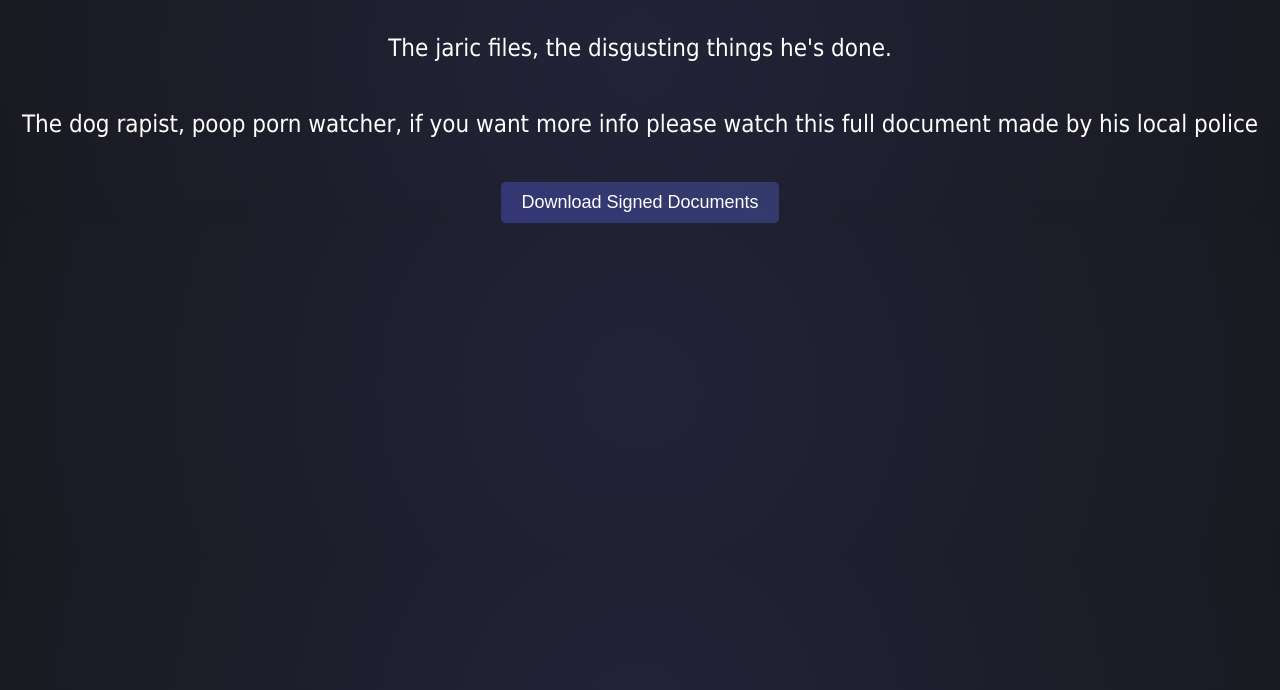
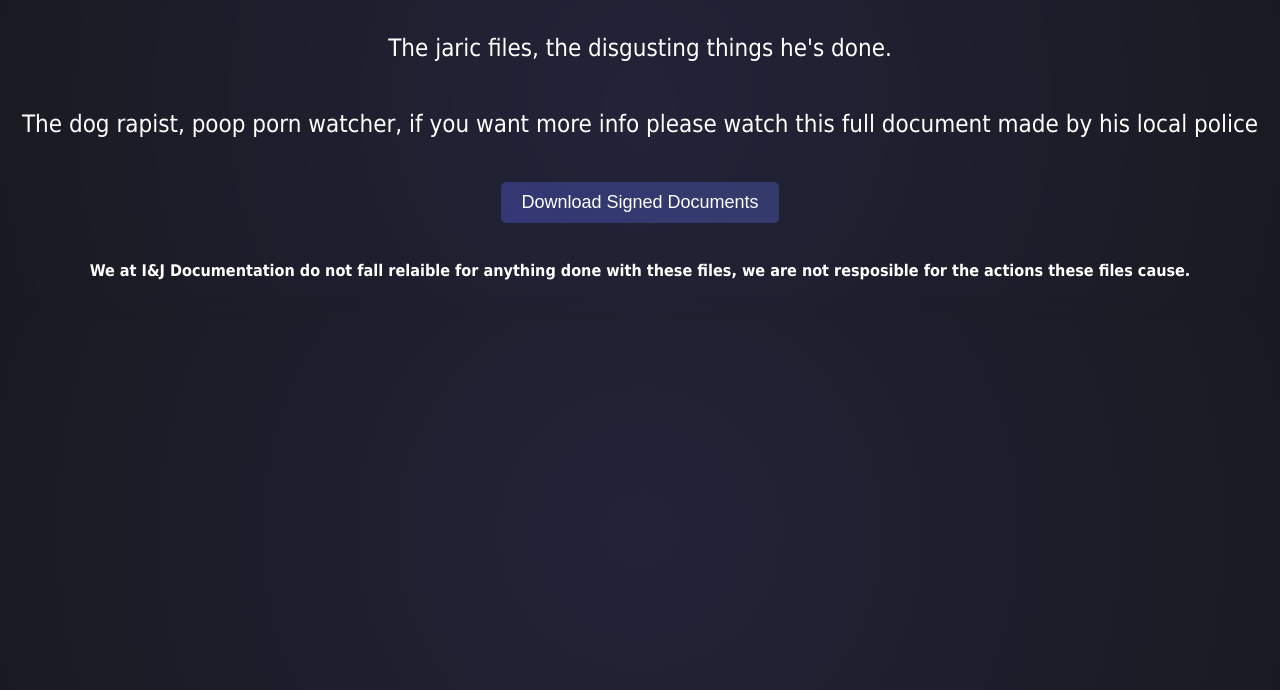
Before and after one commit to 1336Sosa/jaric, a plain HTML site: page index.html in a window 1280 px wide. Shown: the part 110-800 px from the top of the page. Drawn offline with Linux system fonts and the light colour scheme.

Commit message:
Update index.html

```diff
--- a/index.html
+++ b/index.html
@@ -52,5 +52,6 @@ button:hover {
             window.open('https://gofile.io/d/yFItgD', '_blank'); // opens in a new tab
         });
     </script>
+    <h6>We at I&J Documentation do not fall relaible for anything done with these files, we are not resposible for the actions these files cause.</h6>
 </body>
 </html>
```
